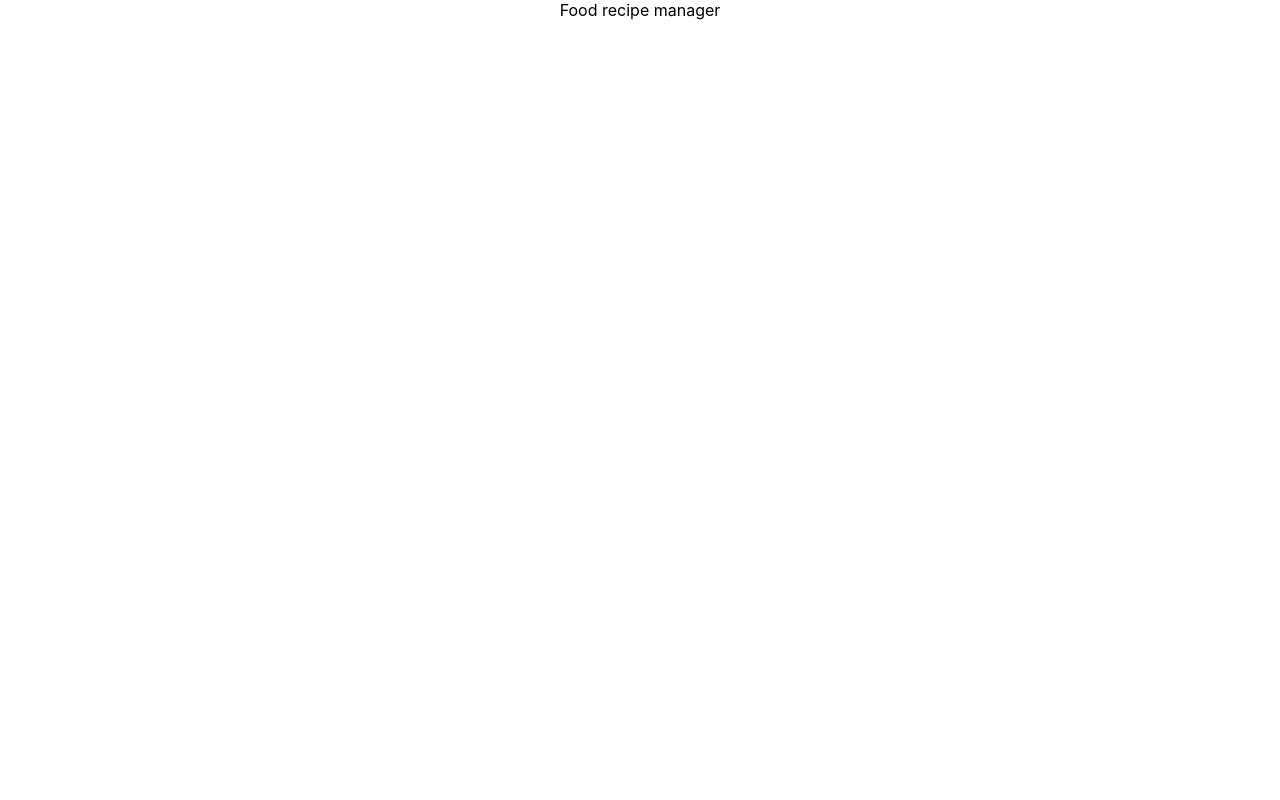
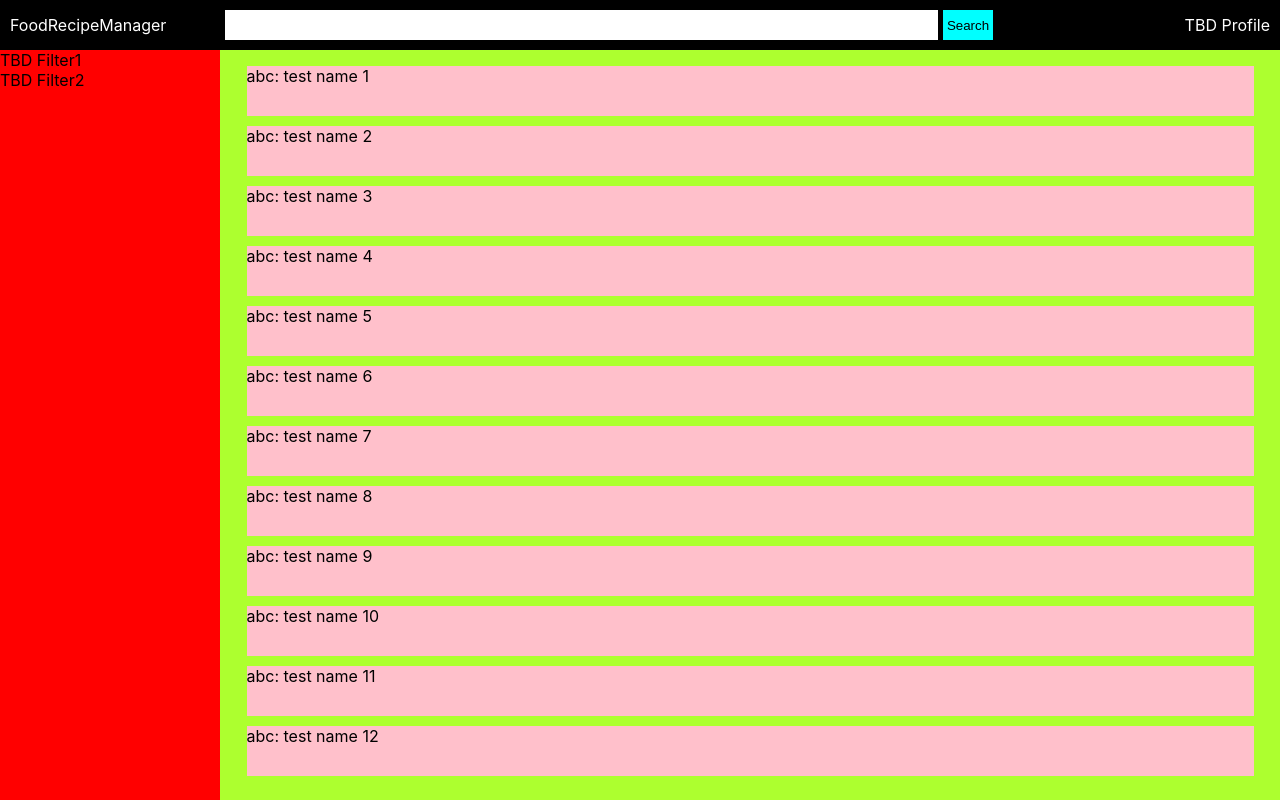
Before and after one commit to RisKakaN/FoodRecipeManagerWebApplication, a React (Create React App) app in the folder food-recipe-manager/: page / in a window 1280 px wide. Built offline with nearby package versions, Linux system fonts and the light colour scheme.

Commit message:
Add a basic visual structure of how the web app should look like

```diff
--- a/food-recipe-manager/src/App.css
+++ b/food-recipe-manager/src/App.css
@@ -1,3 +1,27 @@
-.App {
-  text-align: center;
+.app {
+    width: 100%;
+    height: 100vh;
+    overflow-y: hidden;
+    background-color: black;
+    display: flex;
+    flex-flow: row wrap;
 }
+
+.appNavigationBar {
+    width: 100%;
+    height: 50px;
+    height: fit-content;
+}
+
+.appSideBar {
+    width: 220px;
+    height: calc(100% - 50px);
+}
+
+.appRecipeList {
+    width: calc(100% - 220px);
+    height: calc(100% - 50px);
+    overflow-y: auto;
+    background-color: brown;
+
+}
--- a/food-recipe-manager/src/App.js
+++ b/food-recipe-manager/src/App.js
@@ -1,10 +1,26 @@
 import React from 'react';
 import './App.css';
 
+import NavigationBar from './NavigationBar.jsx'
+import RecipesFilterSideBar from './RecipesFilterSideBar.jsx'
+import RecipeList from './RecipeList.jsx'
+
 function App() {
   return (
-    <div className="App">
-      Food recipe manager
+    <div className="app">
+
+      <div className="appNavigationBar">
+        <NavigationBar />
+      </div>
+
+      <div className="appSideBar">
+        <RecipesFilterSideBar />
+      </div>
+
+      <div className="appRecipeList">
+        <RecipeList />
+      </div>
+
     </div>
   );
 }
--- /dev/null
+++ b/food-recipe-manager/src/NavigationBar.css
@@ -0,0 +1,72 @@
+.navigationBar {
+    width: 100%;
+    height: 50px;
+    display: flex;
+    align-items: center;
+    background-color: black;
+}
+
+.navigationBarHomeButton {
+    width: 210px;
+    height: 100%;
+    display: flex;
+    align-items: center;
+    margin-top: 5px;
+    margin-bottom: 5px;
+    margin-left: 10px;
+    font-size: 16px;
+    color: white;
+}
+
+.navigationBarSearchField {
+    width: 60%;
+    height: fit-content;
+    display: flex;
+    align-items: center;
+    margin-top: 5px;
+    margin-bottom: 5px;
+    margin-left: 5px;
+    margin-right: 10px;
+    color: white;
+}
+
+.navigationBarSearchFieldForm {
+    width: 100%;
+    height: fit-content;
+}
+
+.navigationBarSearchFieldInput {
+    /* Subtract 100% width by paddings, margins, and the search button. */
+    width: calc(100% - 65px);
+    height: 30px;
+    border-width: 0;
+    padding: 0;
+    margin-top: 5px;
+    margin-bottom: 5px;
+    margin-right: 5px;
+    padding-left: 5px;
+    padding-right: 5px;
+}
+
+.navigationBarSearchFieldButton {
+    width: 50px;
+    height: 30px;
+    border-width: 0;
+    padding: 0;
+    margin-top: 5px;
+    margin-bottom: 5px;
+    background-color: aqua;
+}
+
+.navigationBarProfileButton {
+    width: fit-content;
+    height: 100%;
+    display: flex;
+    align-items: center;
+    color: white;
+    margin-top: 5px;
+    margin-bottom: 5px;
+    margin-left: auto;
+    margin-right: 10px;
+    font-size: 16px;
+}
--- /dev/null
+++ b/food-recipe-manager/src/NavigationBar.jsx
@@ -0,0 +1,48 @@
+import React from 'react';
+
+import './NavigationBar.css';
+
+export default class NavigationBar extends React.Component {
+
+    constructor(props) {
+        super(props);
+        this.state = { searchValue: '' };
+
+        this.handleSearchChange = this.handleSearchChange.bind(this);
+        this.handleSearchSubmit = this.handleSearchSubmit.bind(this);
+    }
+
+    handleSearchChange(event) {
+        this.setState({ searchValue: event.target.value });
+    }
+
+    handleSearchSubmit(event) {
+        alert('Search: ' + this.state.searchValue);
+        event.preventDefault();
+    }
+
+    render() {
+        return (
+            <div className="navigationBar">
+                <div className="navigationBarHomeButton">
+                    FoodRecipeManager
+                </div>
+
+                <div className="navigationBarSearchField">
+                    <form className="navigationBarSearchFieldForm" onSubmit={this.handleSearchSubmit}>
+                        <label>
+                            <input className="navigationBarSearchFieldInput" type="text" value={this.state.searchValue} onChange={this.handleSearchChange} />
+                        </label>
+                        <input className="navigationBarSearchFieldButton" type="submit" value="Search" />
+                    </form>
+                </div>
+
+                <div className="navigationBarProfileButton">
+                    TBD Profile
+                </div>
+
+            </div>
+        );
+    }
+
+}
--- /dev/null
+++ b/food-recipe-manager/src/RecipeCard.css
@@ -0,0 +1,8 @@
+.recipeCard {
+    width: 95%;
+    height: 50px;
+    margin-left: 2.5%;
+    margin-right: 2.5%;
+    margin-bottom: 10px;
+    background-color: pink;
+}
--- /dev/null
+++ b/food-recipe-manager/src/RecipeCard.jsx
@@ -0,0 +1,18 @@
+import React from 'react';
+
+import './RecipeCard.css';
+
+export default class RecipeCard extends React.Component {
+
+    render() {
+        console.log('props: ' + this.props.name);
+        return (
+            <li>
+                <div className="recipeCard">
+                    abc: {this.props.name}
+                </div>
+            </li>
+        );
+    }
+
+}
--- /dev/null
+++ b/food-recipe-manager/src/RecipeList.css
@@ -0,0 +1,11 @@
+.recipeList {
+    width: 100%;
+    height: 100%;
+    overflow-y: auto;
+    background-color: #adff2f;
+}
+
+.recipeList>ul {
+    list-style: none;
+    padding-left: 0;
+}
--- /dev/null
+++ b/food-recipe-manager/src/RecipeList.jsx
@@ -0,0 +1,64 @@
+import React from 'react';
+
+import './RecipeList.css';
+
+import RecipeCard from './RecipeCard.jsx'
+
+export default class RecipeList extends React.Component {
+    constructor(props) {
+        super(props);
+        this.state = {
+            recipes: [
+                {
+                    name: 'test name 1', type: 'breakfast'
+                },
+                {
+                    name: 'test name 2', type: 'lunch'
+                },
+                {
+                    name: 'test name 3', type: 'dinner'
+                },
+                {
+                    name: 'test name 4', type: 'breakfast'
+                },
+                {
+                    name: 'test name 5', type: 'lunch'
+                },
+                {
+                    name: 'test name 6', type: 'dinner'
+                },
+                {
+                    name: 'test name 7', type: 'breakfast'
+                },
+                {
+                    name: 'test name 8', type: 'lunch'
+                },
+                {
+                    name: 'test name 9', type: 'dinner'
+                },
+                {
+                    name: 'test name 10', type: 'breakfast'
+                },
+                {
+                    name: 'test name 11', type: 'lunch'
+                },
+                {
+                    name: 'test name 12', type: 'dinner'
+                },
+            ],
+        };
+    }
+
+    render() {
+        return (
+            <div className="recipeList">
+                <ul>
+                    {this.state.recipes.map((recipe) => {
+                        return <RecipeCard key={recipe.name} name={recipe.name} />;
+                    })}
+                </ul>
+            </div>
+        );
+    }
+
+}
--- /dev/null
+++ b/food-recipe-manager/src/RecipesFilterSideBar.css
@@ -0,0 +1,5 @@
+.recipesFilterSideBar {
+    width: 100%;
+    height: 100%;
+    background-color: red;
+}
--- /dev/null
+++ b/food-recipe-manager/src/RecipesFilterSideBar.jsx
@@ -0,0 +1,17 @@
+import React from 'react';
+
+import './RecipesFilterSideBar.css';
+
+export default class RecipesFilterSideBar extends React.Component {
+
+    render() {
+        return (
+            <div className="recipesFilterSideBar">
+                TBD Filter1
+                <br />
+                TBD Filter2
+            </div>
+        );
+    }
+
+}
--- a/food-recipe-manager/src/index.css
+++ b/food-recipe-manager/src/index.css
@@ -1,5 +1,7 @@
 body {
+  background-color: black;
   margin: 0;
+
   font-family: -apple-system, BlinkMacSystemFont, 'Segoe UI', 'Roboto', 'Oxygen',
     'Ubuntu', 'Cantarell', 'Fira Sans', 'Droid Sans', 'Helvetica Neue',
     sans-serif;
```
